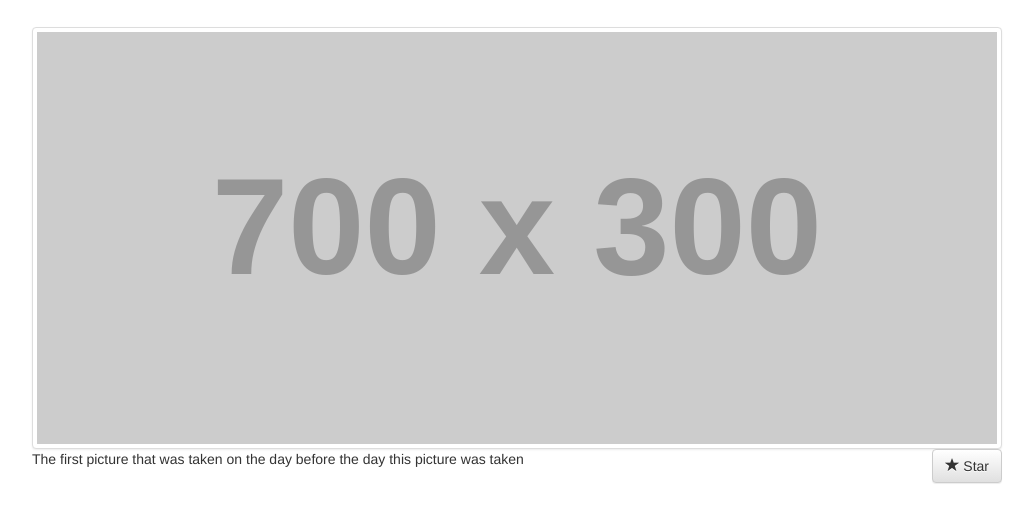
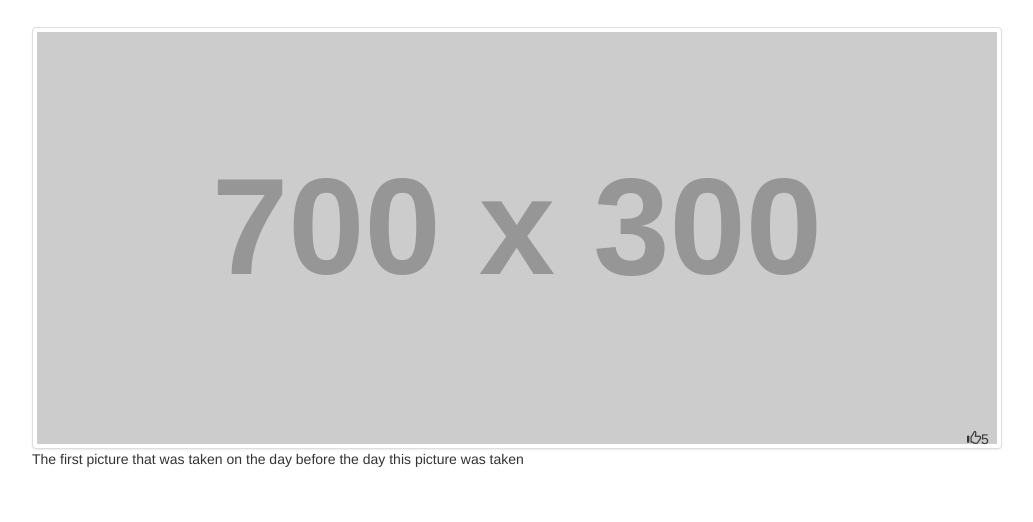
Before and after one commit to bagedan/js-academy-client, a website: page static/index.html in a window 1280 px wide. Shown: the part 198-720 px from the top of the page, without its empty margins (123-1156 px from the left). Drawn offline with nearby package versions, Linux system fonts and the light colour scheme; placeholder pictures from the web are drawn by us; a web font is replaced by a local one.

Commit message:
Put like button on top of image (OMG!!! )

```diff
--- a/static/css/main.css
+++ b/static/css/main.css
@@ -10,3 +10,12 @@ img {
 .button-zone{
     text-align: right;
 }
+.button-on-picture {
+    position: absolute;
+    left: 100%;
+    margin-left: -50px;
+    bottom: 0;
+}
+.pic-zone {
+    position: relative;
+}
--- a/static/index.html
+++ b/static/index.html
@@ -18,25 +18,31 @@
 
     <div id="photoList" class="row">
         <div id="firstPhoto" class="photo col-md-12">
-            <div class="row">
-                <picture class="col-md-12">
-                    <source media="(min-width: 1100px)" srcset="http://via.placeholder.com/700x300">
-                    <source media="(min-width: 700px)" srcset="http://via.placeholder.com/525x225">
-                    <source media="(min-width: 480px)" srcset="http://via.placeholder.com/350x150">
-                    <img class="img-thumbnail" src="http://via.placeholder.com/350x150" alt="image">
-                </picture>
+            <div class="row pic-zone">
+                <div class="col-md-12">
+                    <picture class="">
+                        <source media="(min-width: 1100px)" srcset="http://via.placeholder.com/700x300">
+                        <source media="(min-width: 700px)" srcset="http://via.placeholder.com/525x225">
+                        <source media="(min-width: 480px)" srcset="http://via.placeholder.com/350x150">
+                        <img class="img-thumbnail" src="http://via.placeholder.com/350x150" alt="image">
+                    </picture>
+                    <span class="button-on-picture">
+                        <i  class="glyphicon glyphicon-thumbs-up" aria-hidden="true"></i>5
+                    </span>
+                </div>
+
             </div>
 
             <div class="description-with-likes row">
-                <div class="caption col-md-10 description">
+                <div class="caption col-md-12 description">
                     <p>The first picture that was taken on the day before the day this picture was taken</p>
                 </div>
-                <div class="col-md-2 button-zone">
-                    <button type="button" class="btn btn-default">
-                        <span class="glyphicon glyphicon-star" aria-hidden="true"></span> Star
-                    </button>
-                </div>
+                <!--<div class="col-md-2 button-zone">-->
+
+                <!--</div>-->
             </div>
+
+
 
 
         </div>
```
